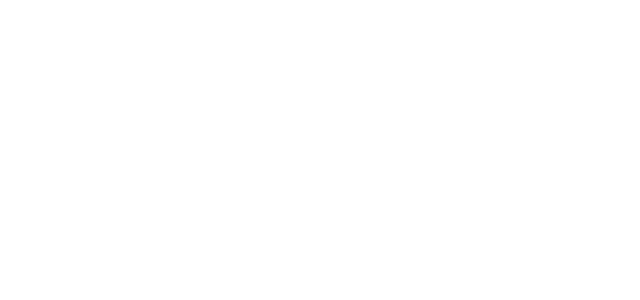
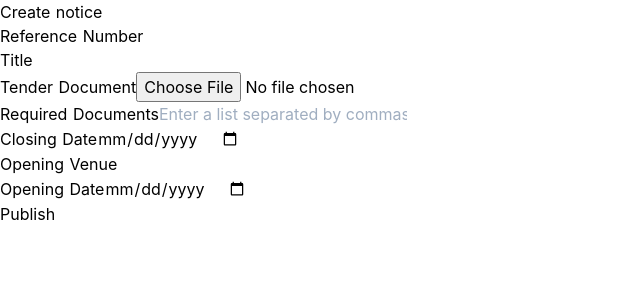
Before and after one commit to MarkNjunge/blockchain-tendering-frontend, a Nuxt app: page /notices/create in a window 1280 px wide. Before the commit this address had no page. Shown: the top 300 px of the page, without its empty margins (0-640 px from the left). Built offline with nearby package versions, Linux system fonts and the light colour scheme.

Commit message:
Add pages for notices

```diff
--- /dev/null
+++ b/pages/notices/create.vue
@@ -0,0 +1,85 @@
+<template>
+  <div>
+    <h1>Create notice</h1>
+    <form @submit="submit">
+      <div class>
+        <label for="ref">Reference Number</label>
+        <input type="text" id="ref" name="ref" v-model="ref" required />
+      </div>
+      <div class>
+        <label for="title">Title</label>
+        <input type="text" id="title" name="title" v-model="title" required />
+      </div>
+      <div class>
+        <label for="tenderDocument">Tender Document</label>
+        <input type="file" name="card" id="card" @change="onFileSelected" />
+      </div>
+      <div class>
+        <label for="requiredDocuments">Required Documents</label>
+        <input
+          type="text"
+          id="requiredDocuments"
+          name="requiredDocuments"
+          placeholder="Enter a list separated by commas"
+          v-model="requiredDocuments"
+          required
+        />
+      </div>
+      <div class>
+        <label for="closingDate">Closing Date</label>
+        <input type="date" name="closingDate" id="closingDate " v-model="closingDate" required />
+      </div>
+      <div class>
+        <label for="openingVenue">Opening Venue</label>
+        <input type="text" name="openingVenue" id="openingVenue" v-model="openingVenue" required />
+      </div>
+      <div class>
+        <label for="openingDate">Opening Date</label>
+        <input type="date" name="openingDate" id="openingDate" v-model="openingDate" required />
+      </div>
+      <button type="submit">Publish</button>
+    </form>
+  </div>
+</template>
+
+<script>
+export default {
+  methods: {
+    onFileSelected(event) {
+      this.tenderDocument = event.target.files[0];
+    },
+    async submit(e) {
+      e.preventDefault();
+
+      if (!this.tenderDocument) {
+        return;
+      }
+
+      const bodyFormData = new FormData();
+      bodyFormData.append("id", this.ref);
+      bodyFormData.append("document", this.tenderDocument);
+      bodyFormData.append("title", this.title);
+      bodyFormData.append(
+        "requiredDocuments",
+        JSON.stringify(this.requiredDocuments.split(",").map(v => v.trim()))
+      );
+      bodyFormData.append("closingDate", this.closingDate);
+      bodyFormData.append("openingVenue", this.openingVenue);
+      bodyFormData.append("openingDate", this.openingDate);
+      try {
+        const res = await this.$axios({
+          method: "post",
+          url: "/api/notices",
+          data: bodyFormData,
+          config: { headers: { "Content-Type": "multipart/form-data" } }
+        });
+
+        this.$nuxt.$router.replace({ path: "/dashboard" });
+      } catch (e) {
+        console.log(e);
+        alert(e.message);
+      }
+    }
+  }
+};
+</script>
--- /dev/null
+++ b/pages/notices/index.vue
@@ -0,0 +1,23 @@
+<template>
+  <div>
+    <h1>Notices</h1>
+    <p>{{notices}}</p>
+  </div>
+</template>
+
+<script>
+export default {
+  data() {
+    return {
+      notices: "Loading..."
+    };
+  },
+  async asyncData({ $axios }) {
+    const res = await $axios.$get("/api/notices/forCurrent");
+
+    return {
+      notices: res
+    };
+  }
+};
+</script>
```
